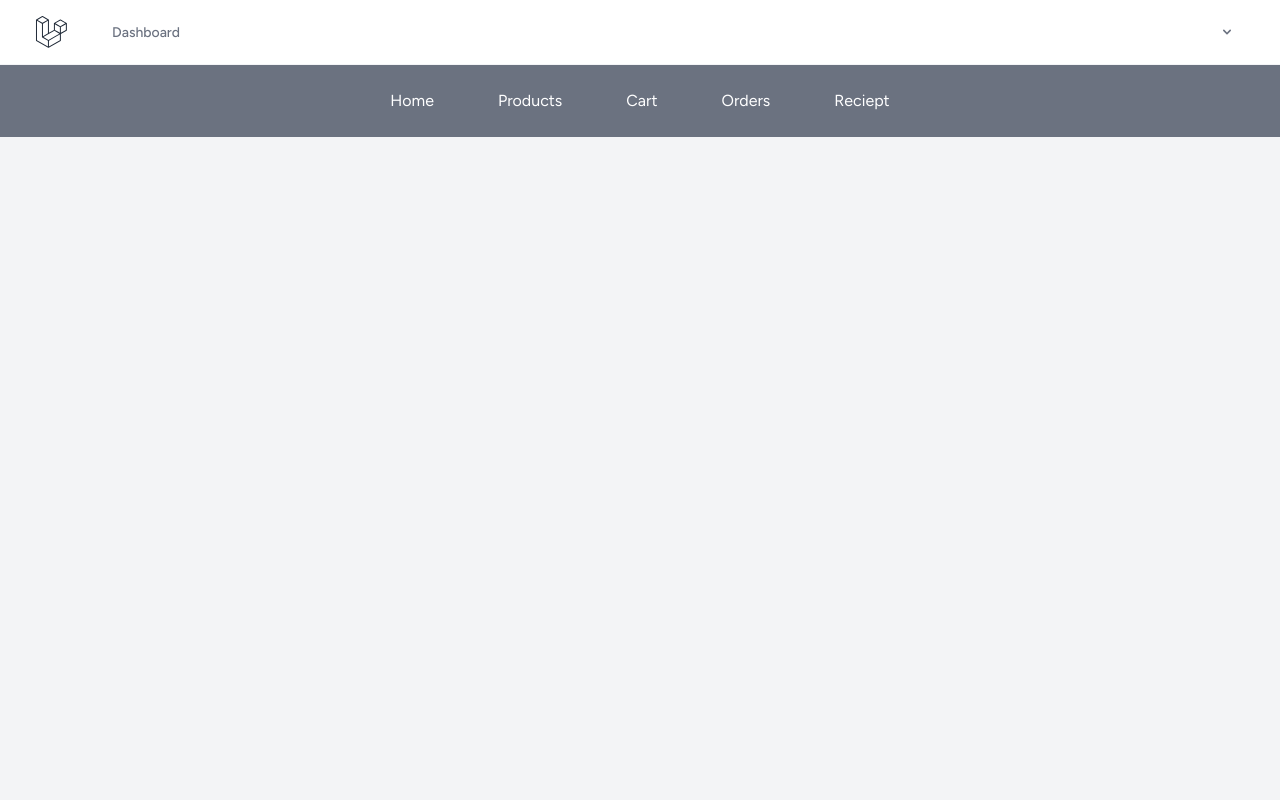
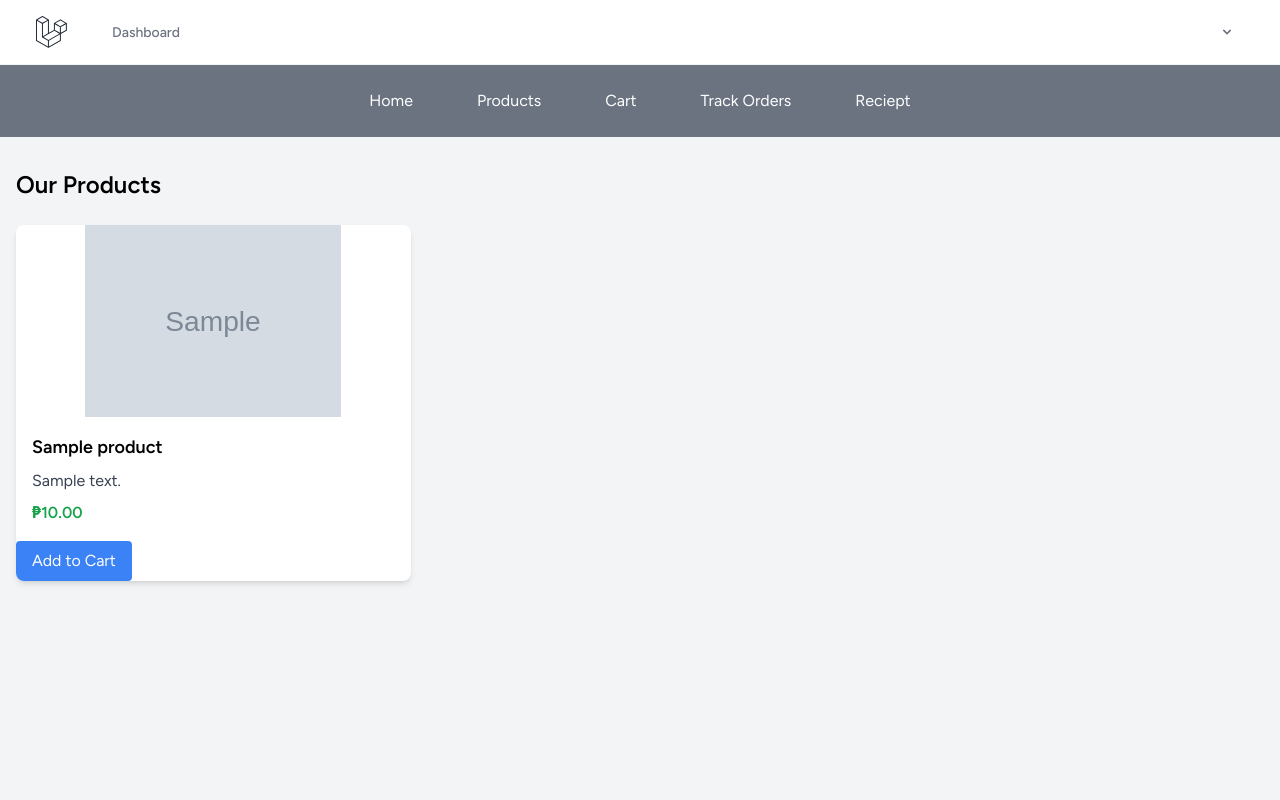
Before and after one commit to BrixJordan/Laravel-Breeze, a Laravel app: page /product in a window 1280 px wide. Run offline with Laravel 12, Linux system fonts and the light colour scheme; tables that the repository leaves empty hold one stand-in row (values such as "Sample post"); grey boxes marked "Sample" are stand-in pictures; data that the repository does not hold is empty; style sheets or scripts are compiled from the project's sources.

Commit message:
pag display ng product at pag add to cart

```diff
--- a/app/Http/Controllers/ProductController.php
+++ b/app/Http/Controllers/ProductController.php
@@ -16,6 +16,12 @@ class ProductController extends Controller
         $products = Product::all();
         return view('admin.product', compact('products'));
         //
+    }
+
+    public function showProduct()
+    {
+        $products = Product::all();
+        return view('user.product', compact('products'));
     }
 
     /**
@@ -128,7 +134,7 @@ class ProductController extends Controller
 
     public function updateStatus(Request $request, $id){
         $product= Product::findOrFail($id);
-        $product->product_status = $product->product_status === 'availble' ? 'out_of_stock' : 'available';
+        $product->product_status = $product->product_status === 'available' ? 'out_of_stock' : 'available';
         $product->save();
 
         return response()->json(['success' => true, 'status' =>$product->product_status]);
--- a/resources/views/user/product.blade.php
+++ b/resources/views/user/product.blade.php
@@ -1,2 +1,39 @@
+@extends('userlayoutnavigator.userlayout')
 
-@extends('userlayoutnavigator.userlayout')
+@section('usercontent')
+
+@if(session('success') || isset($success))
+        <div class="mb-4 p-4 bg-green-100 text-green-800 rounded">
+            {{ session('success') ?? $success }}
+        </div>
+    @endif
+
+<div class="max-w-7xl mx-auto px-4 py-8">
+    <h2 class="text-2xl font-bold mb-6">Our Products</h2>
+
+    <!-- Product Grid -->
+    <div class="grid grid-cols-1 md:grid-cols-3 gap-8">
+        @foreach ($products as $product)
+            <div class="bg-white rounded-lg shadow-md overflow-hidden">
+                <img src="{{ asset('storage/' . $product->product_image) }}" alt="{{ $product->product_name }}" class="w-full h-48 object-contain mx-auto">
+
+                <div class="p-4">
+                    <h3 class="text-lg font-semibold">{{ $product->product_name }}</h3>
+                    <p class="text-gray-700 mt-2">{{ $product->product_description }}</p>
+                    <p class="text-green-600 font-bold mt-2">₱{{ number_format($product->product_price, 2) }}</p>
+                </div>
+                <form action="{{route('cart.add')}}" method="post">
+                    @csrf
+                    <input type="hidden"
+                    name="product_id"
+                    value="{{$product->id}}">
+                    <button type="submit" class= " bg-blue-500 text-white px-4 py-2 rounded hover:bg-blue-600">Add to Cart</button>
+                </form>
+            </div>
+
+
+
+        @endforeach
+    </div>
+</div>
+@endsection
--- a/resources/views/userlayoutnavigator/userlayout.blade.php
+++ b/resources/views/userlayoutnavigator/userlayout.blade.php
@@ -6,7 +6,7 @@
         <li><a href="{{route('dashboard')}}" class="block py-2 px-4 hover:bg-blue-500">Home</a></li>
         <li><a href="{{route('user.product')}}" class="block py-2 px-4 hover:bg-blue-500">Products</a></li>
         <li><a href="{{route('user.cart')}}" class="block py-2 px-4 hover:bg-blue-500">Cart</a></li>
-        <li><a href="{{route('user.order')}}" class="block py-2 px-4 hover:bg-blue-500">Orders</a></li>
+        <li><a href="{{route('user.order')}}" class="block py-2 px-4 hover:bg-blue-500">Track Orders</a></li>
         <li><a href="{{route('user.receipt')}}" class="block py-2 px-4 hover:bg-blue-500">Reciept</a></li>
     </ul>
 
--- a/routes/web.php
+++ b/routes/web.php
@@ -4,6 +4,7 @@ use App\Http\Controllers\ProfileController;
 use App\Http\Controllers\AdminController;
 use App\Http\Controllers\ProductController;
 use App\Http\Controllers\UserController;
+use App\Http\Controllers\CartController;
 use Illuminate\Support\Facades\Route;
 
 Route::get('/', function () {
@@ -19,11 +20,17 @@ Route::prefix('admin')->name('admin.')->middleware('auth')->group(function () {
 });
 
 //User navigation routes
-
 Route::get('product', [UserController::class, 'product'])->name('user.product');
 Route::get('cart', [UserController::class, 'cart'])->name('user.cart');
 Route::get('order', [UserController::class, 'order'])->name('user.order');
 Route::get('receipt', [UserController::class, 'receipt'])->name('user.receipt');
+
+//display ng product sa users
+Route::get('product', [ProductController::class, 'showProduct'])->name('user.product');
+
+//add to cart
+Route::post('/cart/add', [CartController::class, 'addToCart'])->name('cart.add');
+
 
 Route::get('/dashboard', function () {
     return view('dashboard');
```
Also changed, not shown: app/Http/Controllers/CartController.php (added, +32 -0 lines), resources/views/user/cart.blade.php (+7 -0 lines), public/images/coke1.jpg (added), public/images/cokezero.jpg (added).
